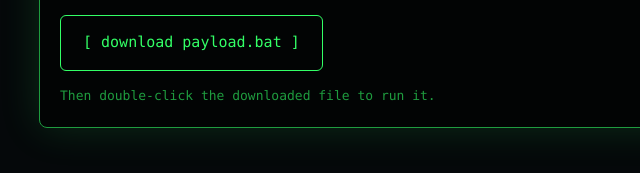
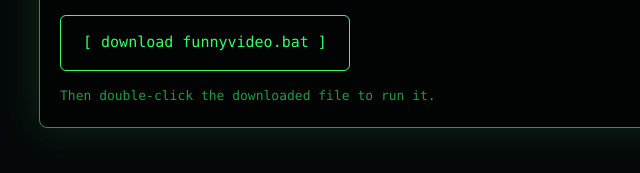
Before and after one commit to brig772/rickroll-site, a plain HTML site: page index.html in a window 1280 px wide. Shown: the part 453-626 px from the top of the page, 241-881 px from the left. Drawn offline with Linux system fonts and the light colour scheme.

Commit message:
Rename payload to funnyvideo.bat and fix download link
Renames freemoney.bat -> funnyvideo.bat (root and public) and points
the desktop download link/label at funnyvideo.bat, which was still
referencing the old rickroll.bat and would have 404'd.

Co-Authored-By: Claude Opus 4.8 <noreply@anthropic.com>

```diff
--- a/index.html
+++ b/index.html
@@ -147,7 +147,7 @@
         controls.appendChild(h);
       } else {
         controls.innerHTML =
-          '<a class="dl" href="rickroll.bat" download>[ download payload.bat ]</a>' +
+          '<a class="dl" href="funnyvideo.bat" download>[ download funnyvideo.bat ]</a>' +
           '<div class="hint">Then double-click the downloaded file to run it.</div>';
       }
       controls.style.display = "block";
```
Also changed, not shown: public/index.html (+1 -1 lines), 4 other files.
